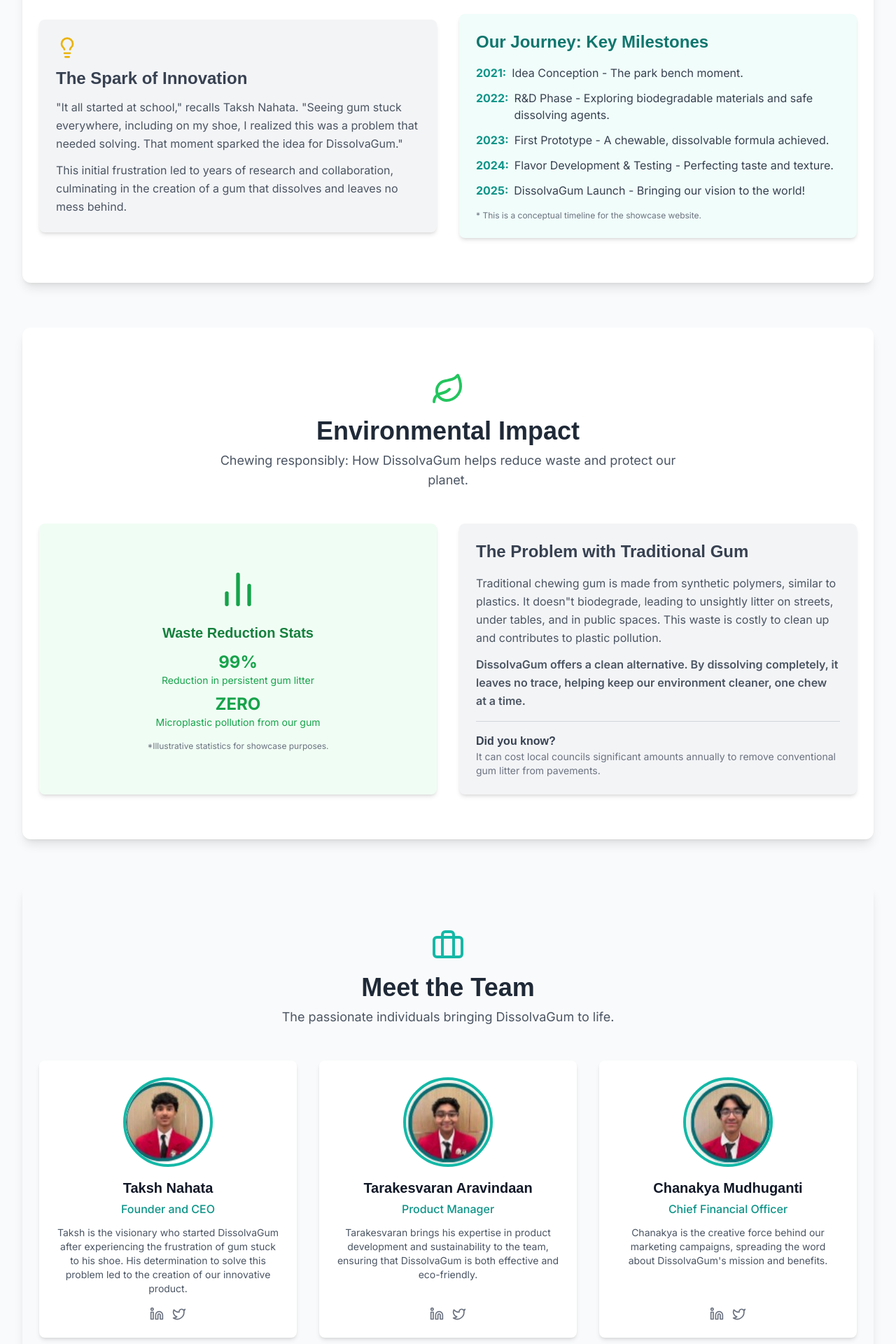
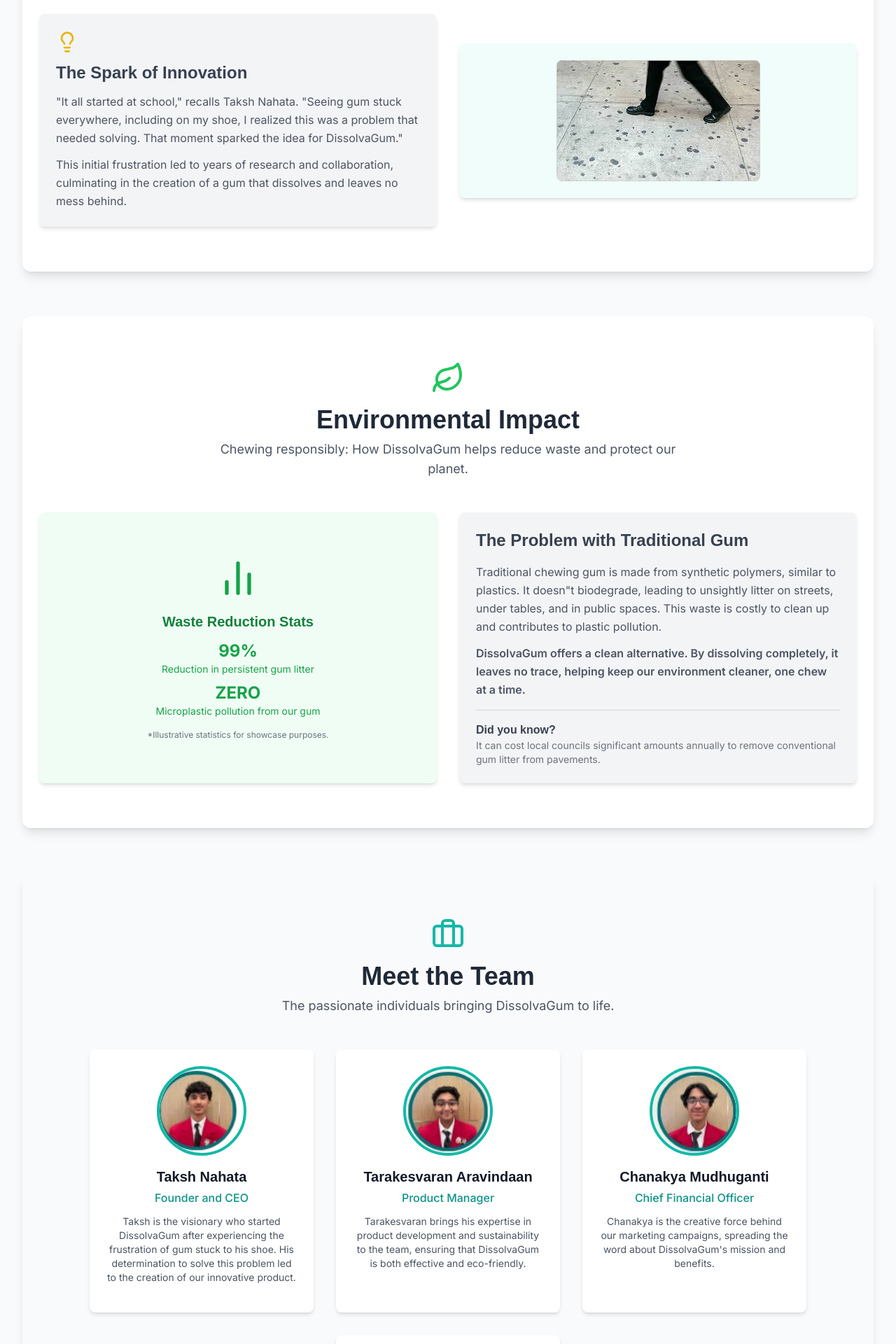
Before and after one commit to TAKIS21345/dissolvagum, a Next.js app: page /about in a window 1280 px wide. Shown: the part 500-2420 px from the top of the page at 70% size. Built offline with nearby package versions, Linux system fonts and the light colour scheme; a web font is replaced by a local one.

Commit message:
changed some info

```diff
--- a/src/app/faq/page.tsx
+++ b/src/app/faq/page.tsx
@@ -17,15 +17,11 @@
   },
   {
     question: "How long does it take for DissolvaGum to dissolve?",
-    answer: "The dissolving time can vary slightly, but it's generally designed to start breaking down after about 30-45 minutes of chewing and fully dissolve shortly thereafter. We are working on different formulations for varied dissolving times."
-  },
-  {
-    question: "Is DissolvaGum safe to swallow once it dissolves?",
-    answer: "Yes, DissolvaGum is made from food-grade, biodegradable ingredients that are safe for consumption and digestion once the gum has dissolved."
+    answer: "The dissolving time can vary slightly, but it's generally designed to start breaking down after about 2 hours and fully dissolve shortly thereafter. We are working on different formulations for varied dissolving times."
   },
   {
     question: "What flavors does DissolvaGum come in?",
-    answer: "Initially, we are launching with Spearmint and Peppermint flavors. We plan to introduce a wider range of flavors based on customer feedback and research."
+    answer: "Initially, we are launching with Spearmint, Watermelon, and Cherry Blast flavors. We plan to introduce a wider range of flavors based on customer feedback and research."
   },
   {
     question: "Where can I buy DissolvaGum?",
@@ -38,10 +34,6 @@
   {
     question: "How does DissolvaGum compare to regular chewing gum?",
     answer: "DissolvaGum offers a similar chewing experience in terms of flavor and texture but with the significant benefit of being fully dissolvable and biodegradable, addressing the issue of gum litter."
-  },
-  {
-    question: "Can I subscribe to get DissolvaGum regularly?",
-    answer: "Yes, we offer a subscription service on our Shop page! You can choose your preferred flavors and delivery frequency to save money and ensure you never run out of DissolvaGum."
   }
 ];
 
--- a/src/app/shop/page.tsx
+++ b/src/app/shop/page.tsx
@@ -77,14 +77,7 @@
 						/>
 					))}
 				</div>
-				<div className="text-center mt-16">
-					<a
-						href="#" // Placeholder for bulk order inquiry
-						className="text-teal-600 dark:text-teal-400 hover:underline font-semibold"
-					>
-						Interested in bulk orders for your business? Contact us!
-					</a>
-				</div>
+
 			</main>
 			<Footer />
 		</div>
--- a/src/components/Footer.tsx
+++ b/src/components/Footer.tsx
@@ -19,7 +19,6 @@
             <ul className="space-y-2 text-sm">
               <li><Link href="/shop" className="hover:text-teal-400 transition-colors">Shop</Link></li>
               <li><Link href="/about" className="hover:text-teal-400 transition-colors">About Us</Link></li>
-              <li><Link href="/how-it-works" className="hover:text-teal-400 transition-colors">How It Works</Link></li>
               <li><Link href="/faq" className="hover:text-teal-400 transition-colors">FAQ</Link></li>
             </ul>
           </div>
--- a/src/components/Header.tsx
+++ b/src/components/Header.tsx
@@ -46,7 +46,6 @@
           <Link href="/" className="text-white font-medium hover:text-teal-200 transition">Home</Link>
           <Link href="/shop" className="text-white font-medium hover:text-teal-200 transition">Shop</Link>
           <Link href="/about" className="text-white font-medium hover:text-teal-200 transition">About</Link>
-          <Link href="/how-it-works" className="text-white font-medium hover:text-teal-200 transition">How It Works</Link>
           <Link href="/cart" className="flex items-center text-white font-medium hover:text-teal-200 transition">
             <span className="mr-1">🛒</span> Cart ({totalItems})
           </Link>
@@ -85,7 +84,6 @@
             <Link href="/" className="text-white text-xl font-semibold hover:text-teal-200 transition" onClick={() => setIsMobileMenuOpen(false)}>Home</Link>
             <Link href="/shop" className="text-white text-xl font-semibold hover:text-teal-200 transition" onClick={() => setIsMobileMenuOpen(false)}>Shop</Link>
             <Link href="/about" className="text-white text-xl font-semibold hover:text-teal-200 transition" onClick={() => setIsMobileMenuOpen(false)}>About</Link>
-            <Link href="/how-it-works" className="text-white text-xl font-semibold hover:text-teal-200 transition" onClick={() => setIsMobileMenuOpen(false)}>How It Works</Link>
             <Link href="/cart" className="flex items-center text-white text-xl font-semibold hover:text-teal-200 transition" onClick={() => setIsMobileMenuOpen(false)}>
               <span className="mr-2">🛒</span> Cart ({totalItems})
             </Link>
--- a/src/components/about/OurStory.tsx
+++ b/src/components/about/OurStory.tsx
@@ -40,33 +40,19 @@
         </div>
         </motion.div>
 
-          {/* Timeline Graphic Placeholder */}
+        {/* Show download.jpg instead of timeline */}
         <motion.div
         initial={{ opacity: 0, x: 50 }}
         whileInView={{ opacity: 1, x: 0 }}
         viewport={{ once: true, amount: 0.3 }}
         transition={{ duration: 0.6, delay: 0.2 }}
         >
-            <div className="bg-teal-50 dark:bg-teal-900/50 p-6 rounded-lg shadow-md">
-              <h3 className="text-2xl font-semibold mb-4 text-teal-700 dark:text-teal-300">Our Journey: Key Milestones</h3>
-              <ul className="space-y-3 text-gray-700 dark:text-gray-300">
-                <li className="flex items-start">
-                  <span className="font-bold text-teal-600 dark:text-teal-400 mr-2">2021:</span> Idea Conception - The park bench moment.
-                </li>
-                <li className="flex items-start">
-                  <span className="font-bold text-teal-600 dark:text-teal-400 mr-2">2022:</span> R&D Phase - Exploring biodegradable materials and safe dissolving agents.
-                </li>
-                <li className="flex items-start">
-                  <span className="font-bold text-teal-600 dark:text-teal-400 mr-2">2023:</span> First Prototype - A chewable, dissolvable formula achieved.
-                </li>
-                <li className="flex items-start">
-                  <span className="font-bold text-teal-600 dark:text-teal-400 mr-2">2024:</span> Flavor Development & Testing - Perfecting taste and texture.
-                </li>
-                <li className="flex items-start">
-                  <span className="font-bold text-teal-600 dark:text-teal-400 mr-2">2025:</span> DissolvaGum Launch - Bringing our vision to the world!
-                </li>
-              </ul>
-              <p className="text-xs text-gray-500 dark:text-gray-400 mt-4">* This is a conceptual timeline for the showcase website.</p>
+        <div className="flex justify-center items-center bg-teal-50 dark:bg-teal-900/50 p-6 rounded-lg shadow-md h-full">
+          <img
+          src="/download.jpg"
+          alt="DissolvaGum"
+          className="rounded-lg max-h-80 object-contain"
+          />
         </div>
         </motion.div>
       </div>
--- a/src/components/about/TeamBios.tsx
+++ b/src/components/about/TeamBios.tsx
@@ -2,7 +2,7 @@
 
 import Image from "next/image";
 import { motion } from "framer-motion";
-import { Linkedin, Twitter, Briefcase } from "lucide-react";
+import { Linkedin as LinkedIn, Twitter, Briefcase } from "lucide-react";
 
 const teamMembers = [
 	{
@@ -70,11 +70,11 @@
 					</p>
 				</div>
 
-				<div className="grid grid-cols-1 md:grid-cols-2 lg:grid-cols-3 gap-8">
+				<div className="flex flex-row flex-wrap justify-center gap-8">
 					{teamMembers.map((member, index) => (
 						<motion.div
 							key={index}
-							className="bg-white dark:bg-gray-800 p-6 rounded-lg shadow-md text-center flex flex-col items-center"
+							className="bg-white dark:bg-gray-800 p-6 rounded-lg shadow-md text-center flex flex-col items-center w-full sm:w-80"
 							initial={{ opacity: 0, scale: 0.9 }}
 							whileInView={{ opacity: 1, scale: 1 }}
 							viewport={{ once: true, amount: 0.3 }}
@@ -106,24 +106,10 @@
 							</p>
 							<div className="flex space-x-3">
 								{member.social.linkedin && (
-									<a
-										href={member.social.linkedin}
-										target="_blank"
-										rel="noopener noreferrer"
-										className="text-gray-500 dark:text-gray-400 hover:text-teal-500 dark:hover:text-teal-400 transition-colors"
-									>
-										<Linkedin size={20} />
-									</a>
+									null
 								)}
 								{member.social.twitter && (
-									<a
-										href={member.social.twitter}
-										target="_blank"
-										rel="noopener noreferrer"
-										className="text-gray-500 dark:text-gray-400 hover:text-teal-500 dark:hover:text-teal-400 transition-colors"
-									>
-										<Twitter size={20} />
-									</a>
+									null
 								)}
 							</div>
 						</motion.div>
```
Also changed, not shown: src/app/contact/page.tsx (+3 -4 lines), public/download.jpg (renamed from download.jpg). Lines whose indentation alone changed are shown as unchanged.
